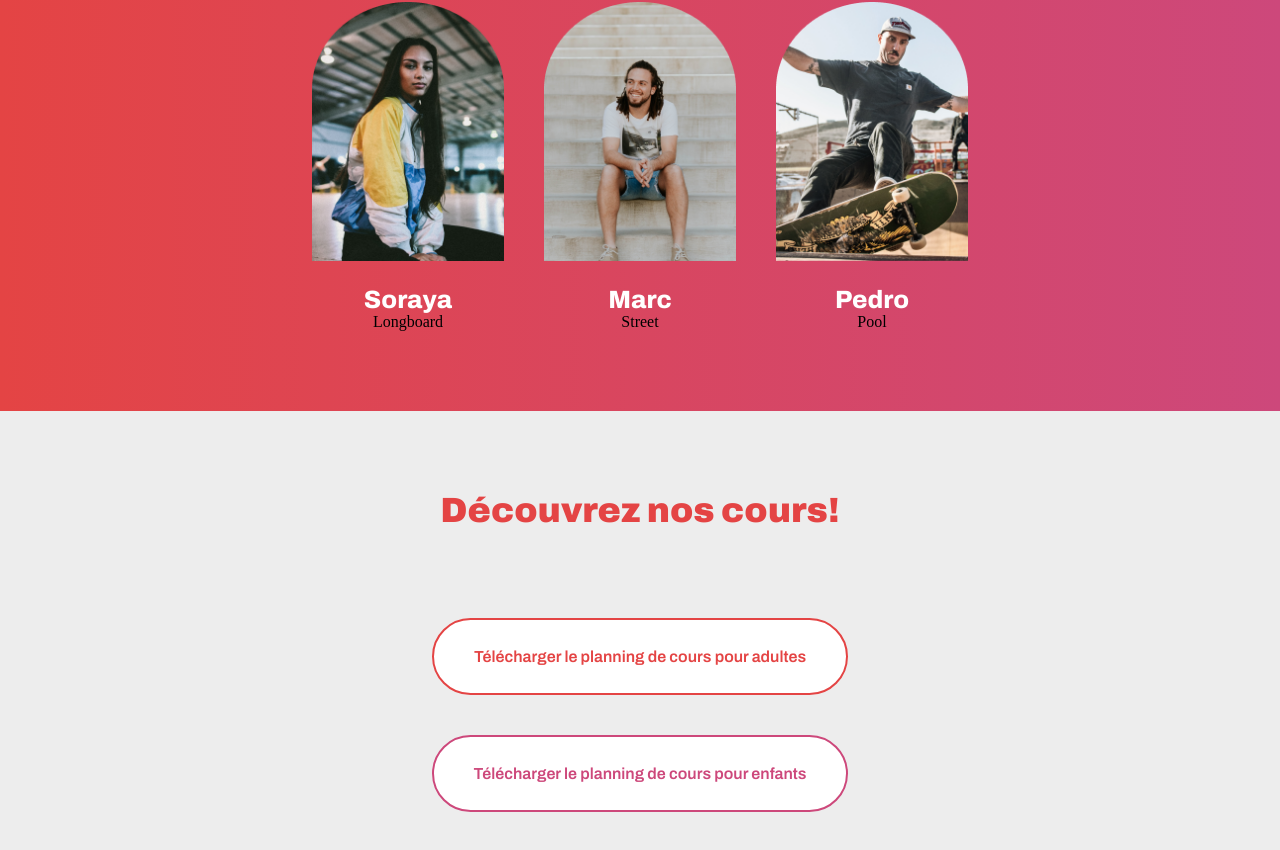
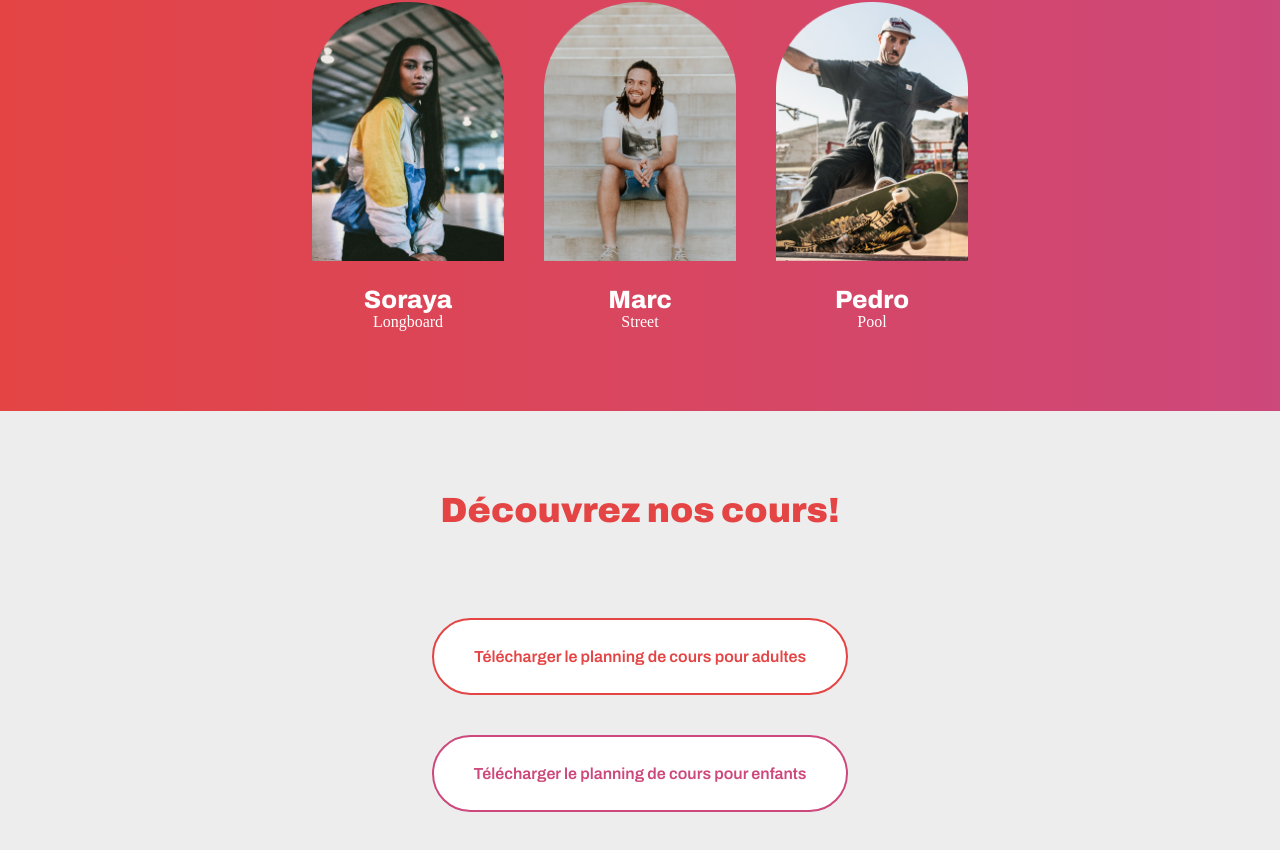
Before and after one commit to Boullay/Riding_Cities, a plain HTML site: page site Riding Citites/index.html in a window 1280 px wide. Shown: the part 1518-2368 px from the top of the page. Drawn offline with Linux system fonts and the light colour scheme.

Commit message:
Add files via upload

```diff
--- a/site Riding Citites/css/style.css
+++ b/site Riding Citites/css/style.css
@@ -125,6 +125,7 @@ p {
 
 .whiteContentSection h2,
 .whiteContentSection h3,
+.whiteContentSection span,
 .whiteContentSection p {
 	color:  white;
 }
```
